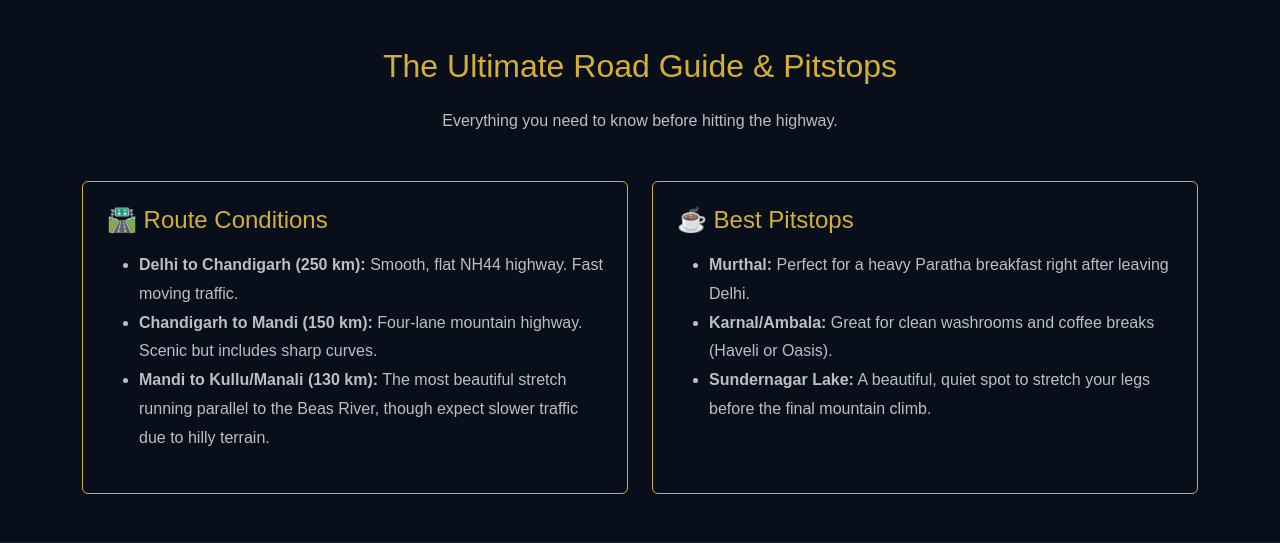
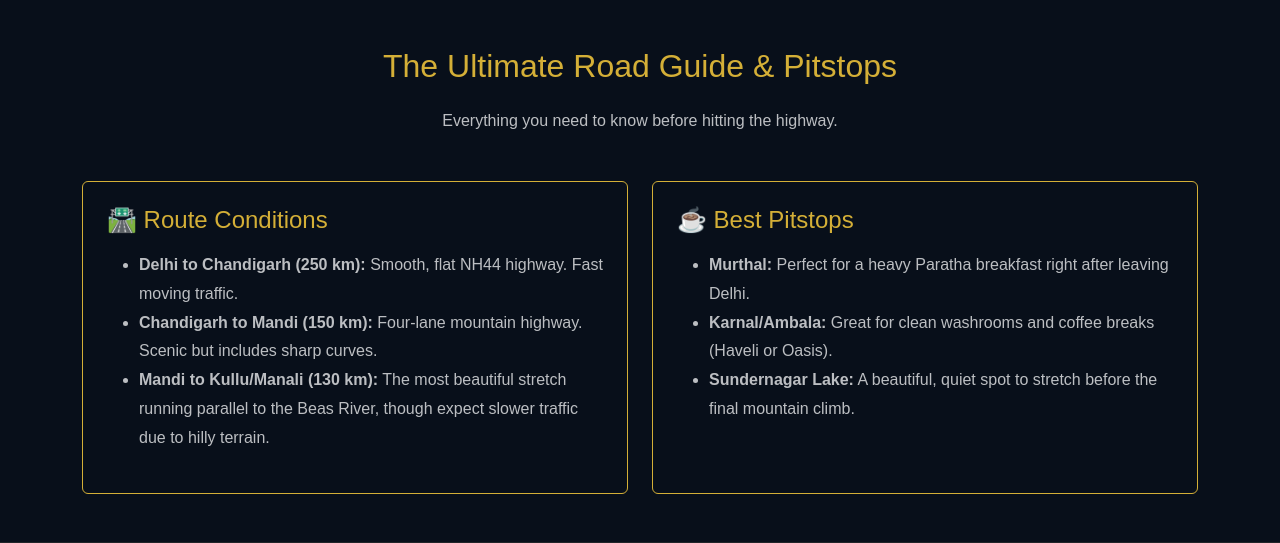
Before and after one commit to lakshitsharma-hub/Travel-Website, a Flask app: page /delhi-to-kullu-manali in a window 1280 px wide. Shown: the part 1747-2290 px from the top of the page. Run offline with Flask 3, Linux system fonts and the light colour scheme.

Commit message:
Update delhi_manali.html

```diff
--- a/templates/delhi_manali.html
+++ b/templates/delhi_manali.html
@@ -141,7 +141,7 @@
                         <ul class="text-light opacity-75" style="line-height: 1.8;">
                             <li><strong>Murthal:</strong> Perfect for a heavy Paratha breakfast right after leaving Delhi.</li>
                             <li><strong>Karnal/Ambala:</strong> Great for clean washrooms and coffee breaks (Haveli or Oasis).</li>
-                            <li><strong>Sundernagar Lake:</strong> A beautiful, quiet spot to stretch your legs before the final mountain climb.</li>
+                            <li><strong>Sundernagar Lake:</strong> A beautiful, quiet spot to stretch before the final mountain climb.</li>
                         </ul>
                     </div>
                 </div>
```
